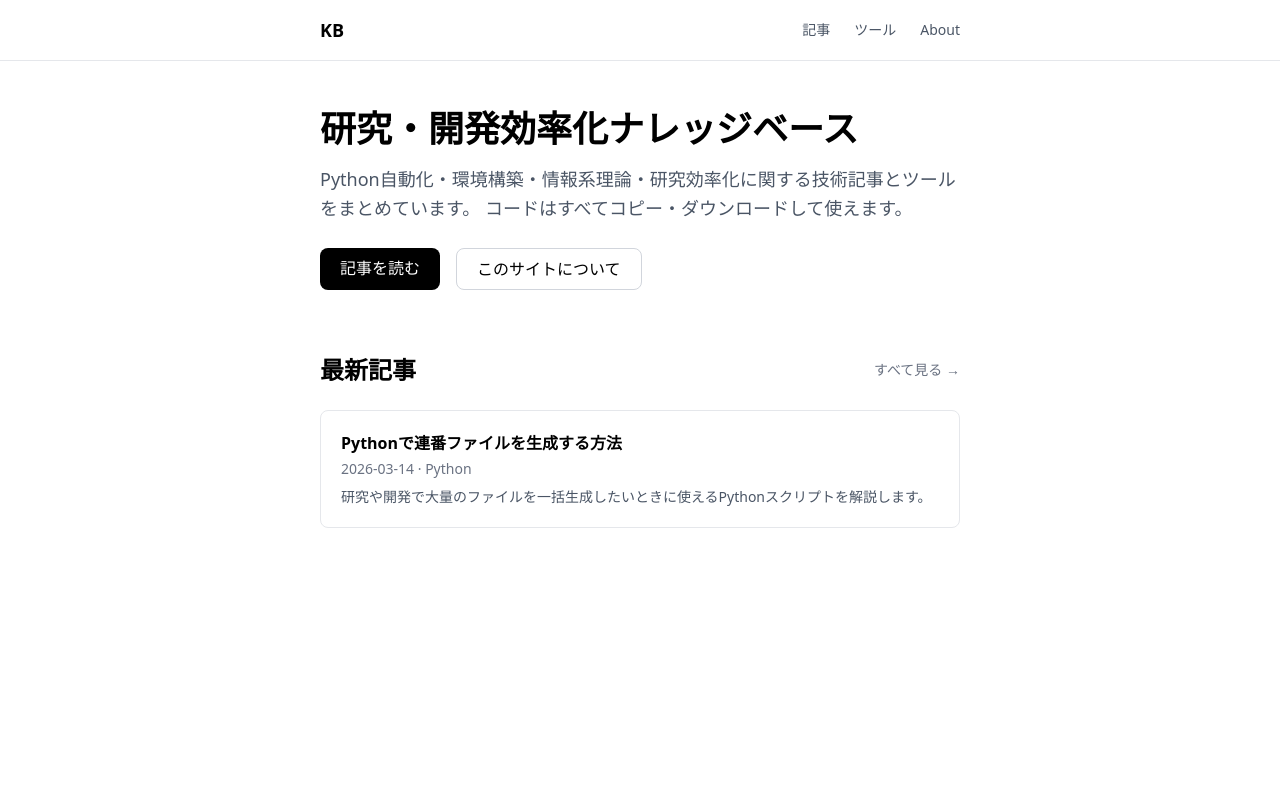
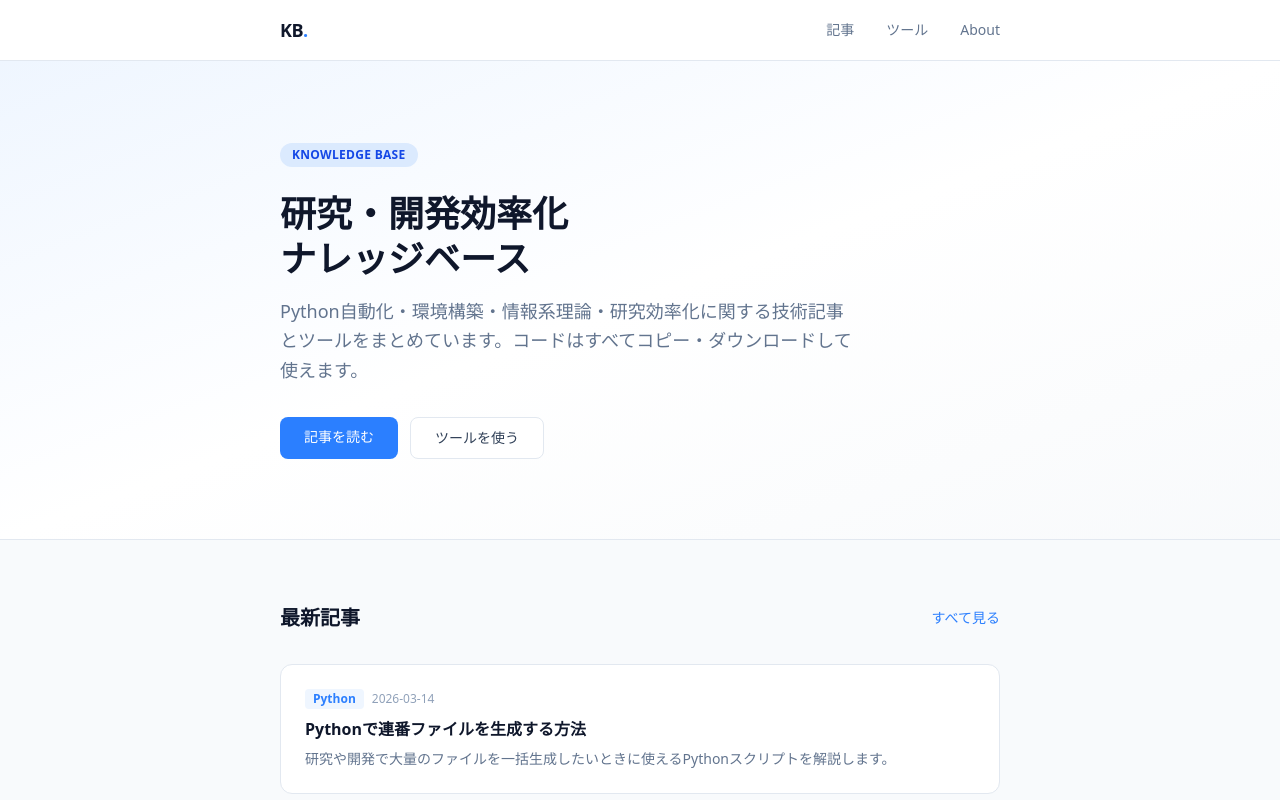
Before and after one commit to Baba-1811/my-site, a Next.js app: page / in a window 1280 px wide. Shown: the top 800 px of the page. Built offline with nearby package versions, Linux system fonts and the light colour scheme.

Commit message:
redesign:light blue theme

```diff
--- a/app/articles/page.tsx
+++ b/app/articles/page.tsx
@@ -6,25 +6,33 @@ export default function ArticlesPage() {
   const articles = getAllArticles()
 
   return (
-    <main className="max-w-2xl mx-auto px-4 py-12">
-      <h1 className="text-3xl font-bold mb-8">記事一覧</h1>
+    <main className="max-w-3xl mx-auto px-6 py-12">
+      <div className="mb-8">
+        <h1 className="text-3xl font-bold text-slate-900 mb-1">記事一覧</h1>
+        <p className="text-slate-400 text-sm">{articles.length}本の記事</p>
+      </div>
       <Search articles={articles} />
-      <ul className="space-y-6">
+      <ul className="space-y-4">
         {articles.map(article => (
-          <li key={article.slug} className="border border-gray-200 rounded-lg p-6">
+          <li key={article.slug} className="bg-white border border-slate-200 rounded-xl p-6 hover:border-blue-300 hover:shadow-sm transition">
+            <div className="flex items-center gap-2 mb-2">
+              <span className="text-xs font-semibold text-blue-500 bg-blue-50 px-2 py-0.5 rounded">
+                {article.category}
+              </span>
+              <span className="text-xs text-slate-400">{article.date}</span>
+            </div>
             <Link href={`/articles/${article.slug}`}>
-              <h2 className="text-xl font-semibold hover:underline">
+              <h2 className="font-semibold text-slate-900 hover:text-blue-500 transition mb-2">
                 {article.title}
               </h2>
             </Link>
-            <p className="text-sm text-gray-500 mt-1">{article.date} · {article.category}</p>
-            <p className="text-gray-700 mt-2">{article.excerpt}</p>
-            <div className="flex gap-2 mt-3">
+            <p className="text-sm text-slate-500 mb-3">{article.excerpt}</p>
+            <div className="flex gap-2">
               {article.tags.map(tag => (
                 <Link
                   key={tag}
                   href={`/tags/${tag}`}
-                  className="text-xs bg-gray-100 text-gray-600 px-2 py-1 rounded hover:bg-gray-200 transition"
+                  className="text-xs bg-slate-100 text-slate-500 px-2 py-0.5 rounded hover:bg-blue-50 hover:text-blue-500 transition"
                 >
                   #{tag}
                 </Link>
--- a/app/globals.css
+++ b/app/globals.css
@@ -1,11 +1,18 @@
 @import "tailwindcss";
 
 @layer base {
+  body {
+    background: #f8fafc;
+    color: #0f172a;
+  }
+
   .prose h2 {
     font-size: 1.5rem;
     font-weight: 700;
     margin-top: 2rem;
     margin-bottom: 0.75rem;
+    padding-bottom: 0.5rem;
+    border-bottom: 2px solid #e2e8f0;
   }
   .prose h3 {
     font-size: 1.25rem;
@@ -15,23 +22,26 @@
   }
   .prose p {
     margin-bottom: 1rem;
-    line-height: 1.75;
+    line-height: 1.8;
+    color: #334155;
   }
   .prose pre {
-    background: #1e1e1e;
-    color: #d4d4d4;
-    padding: 1rem;
-    border-radius: 0.5rem;
+    background: #0f172a;
+    color: #e2e8f0;
+    padding: 1.25rem;
+    border-radius: 0.75rem;
     overflow-x: auto;
-    margin: 1rem 0;
+    margin: 1.25rem 0;
+    border: 1px solid #1e293b;
   }
   .prose code {
     font-family: monospace;
-    font-size: 0.9rem;
+    font-size: 0.875rem;
   }
   .prose :not(pre) > code {
-    background: #f3f4f6;
-    padding: 0.1rem 0.3rem;
+    background: #eff6ff;
+    color: #1d4ed8;
+    padding: 0.15rem 0.4rem;
     border-radius: 0.25rem;
     font-size: 0.85rem;
   }
--- a/app/layout.tsx
+++ b/app/layout.tsx
@@ -25,26 +25,34 @@ export default function RootLayout({
 }) {
   return (
     <html lang="ja">
-      <body className={`${geistSans.variable} ${geistMono.variable} antialiased`}>
-        <header className="border-b border-gray-200">
-          <nav className="max-w-2xl mx-auto px-4 py-4 flex items-center justify-between">
-            <Link href="/" className="font-bold text-lg">
-              KB
+      <body className={`${geistSans.variable} ${geistMono.variable} antialiased min-h-screen`}>
+        <header className="bg-white border-b border-slate-200 sticky top-0 z-50">
+          <nav className="max-w-3xl mx-auto px-6 py-4 flex items-center justify-between">
+            <Link href="/" className="font-bold text-lg text-slate-900 tracking-tight">
+              KB<span className="text-blue-500">.</span>
             </Link>
-            <div className="flex gap-6 text-sm">
-              <Link href="/articles" className="text-gray-600 hover:text-black transition">
+            <div className="flex gap-8 text-sm font-medium">
+              <Link href="/articles" className="text-slate-500 hover:text-blue-500 transition">
                 記事
               </Link>
-              <Link href="/tools" className="text-gray-600 hover:text-black transition">
+              <Link href="/tools" className="text-slate-500 hover:text-blue-500 transition">
                 ツール
               </Link>
-              <Link href="/about" className="text-gray-600 hover:text-black transition">
+              <Link href="/about" className="text-slate-500 hover:text-blue-500 transition">
                 About
               </Link>
             </div>
           </nav>
         </header>
-        {children}
+        <div className="min-h-screen">
+          {children}
+        </div>
+        <footer className="border-t border-slate-200 bg-white mt-20">
+          <div className="max-w-3xl mx-auto px-6 py-8 text-sm text-slate-400 flex justify-between">
+            <span>研究・開発効率化ナレッジベース</span>
+            <a href="https://github.com/Baba-1811" target="_blank" rel="noopener noreferrer" className="hover:text-blue-500 transition">GitHub</a>
+          </div>
+        </footer>
       </body>
     </html>
   )
--- a/app/page.tsx
+++ b/app/page.tsx
@@ -5,52 +5,55 @@ export default function Home() {
   const articles = getAllArticles().slice(0, 3)
 
   return (
-    <main className="max-w-2xl mx-auto px-4 py-12">
-      <section className="mb-16">
-        <h1 className="text-4xl font-bold mb-4">
-          研究・開発効率化ナレッジベース
-        </h1>
-        <p className="text-gray-600 text-lg leading-relaxed">
-          Python自動化・環境構築・情報系理論・研究効率化に関する技術記事とツールをまとめています。
-          コードはすべてコピー・ダウンロードして使えます。
-        </p>
-        <div className="flex gap-4 mt-6">
-          <Link
-            href="/articles"
-            className="bg-black text-white px-5 py-2 rounded-lg hover:bg-gray-800 transition"
-          >
-            記事を読む
-          </Link>
-          <Link
-            href="/about"
-            className="border border-gray-300 px-5 py-2 rounded-lg hover:bg-gray-50 transition"
-          >
-            このサイトについて
-          </Link>
+    <div>
+      <section className="bg-gradient-to-br from-blue-50 via-white to-slate-50 border-b border-slate-200">
+        <div className="max-w-3xl mx-auto px-6 py-20">
+          <div className="inline-block bg-blue-100 text-blue-700 text-xs font-semibold px-3 py-1 rounded-full mb-6 tracking-wide">
+            KNOWLEDGE BASE
+          </div>
+          <h1 className="text-4xl font-bold text-slate-900 leading-tight mb-4">
+            研究・開発効率化<br />ナレッジベース
+          </h1>
+          <p className="text-slate-500 text-lg leading-relaxed mb-8 max-w-xl">
+            Python自動化・環境構築・情報系理論・研究効率化に関する技術記事とツールをまとめています。コードはすべてコピー・ダウンロードして使えます。
+          </p>
+          <div className="flex gap-3">
+            <Link href="/articles" className="bg-blue-500 text-white px-6 py-2.5 rounded-lg font-medium hover:bg-blue-600 transition text-sm">
+              記事を読む
+            </Link>
+            <Link href="/tools" className="bg-white border border-slate-200 text-slate-700 px-6 py-2.5 rounded-lg font-medium hover:border-blue-300 hover:text-blue-500 transition text-sm">
+              ツールを使う
+            </Link>
+          </div>
         </div>
       </section>
 
-      <section>
-        <div className="flex items-center justify-between mb-6">
-          <h2 className="text-2xl font-bold">最新記事</h2>
-          <Link href="/articles" className="text-sm text-gray-500 hover:underline">
-            すべて見る →
+      <section className="max-w-3xl mx-auto px-6 py-16">
+        <div className="flex items-center justify-between mb-8">
+          <h2 className="text-xl font-bold text-slate-900">最新記事</h2>
+          <Link href="/articles" className="text-sm text-blue-500 hover:underline font-medium">
+            すべて見る
           </Link>
         </div>
         <ul className="space-y-4">
           {articles.map(article => (
-            <li key={article.slug} className="border border-gray-200 rounded-lg p-5">
+            <li key={article.slug} className="bg-white border border-slate-200 rounded-xl p-6 hover:border-blue-300 hover:shadow-sm transition">
+              <div className="flex items-center gap-2 mb-2">
+                <span className="text-xs font-semibold text-blue-500 bg-blue-50 px-2 py-0.5 rounded">
+                  {article.category}
+                </span>
+                <span className="text-xs text-slate-400">{article.date}</span>
+              </div>
               <Link href={`/articles/${article.slug}`}>
-                <h3 className="font-semibold hover:underline">{article.title}</h3>
+                <h3 className="font-semibold text-slate-900 hover:text-blue-500 transition mb-2">
+                  {article.title}
+                </h3>
               </Link>
-              <p className="text-sm text-gray-500 mt-1">
-                {article.date} · {article.category}
-              </p>
-              <p className="text-gray-600 text-sm mt-2">{article.excerpt}</p>
+              <p className="text-sm text-slate-500">{article.excerpt}</p>
             </li>
           ))}
         </ul>
       </section>
-    </main>
+    </div>
   )
 }
```
